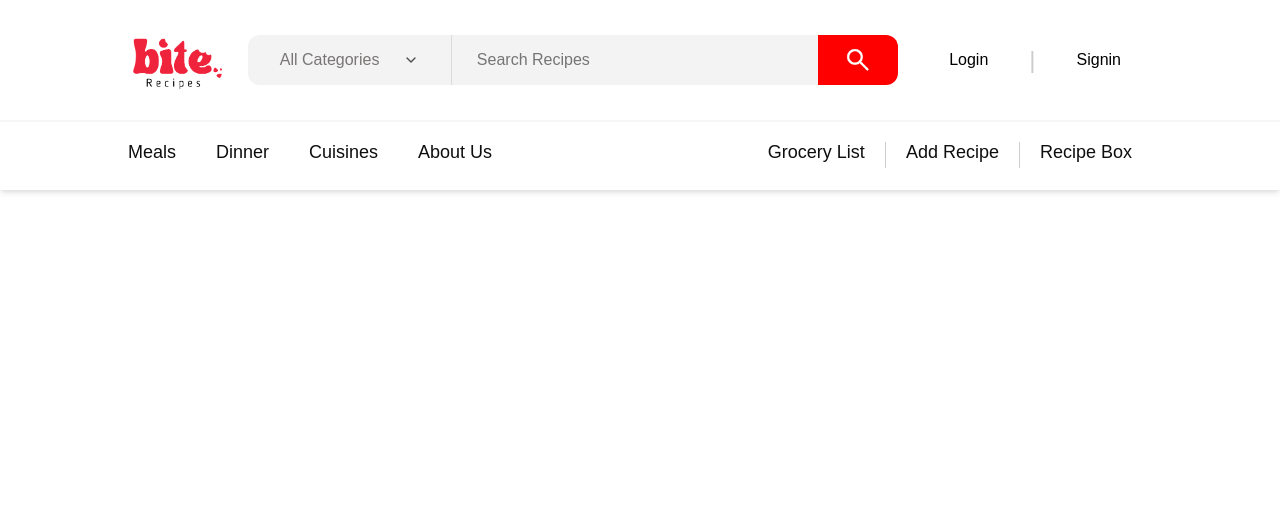
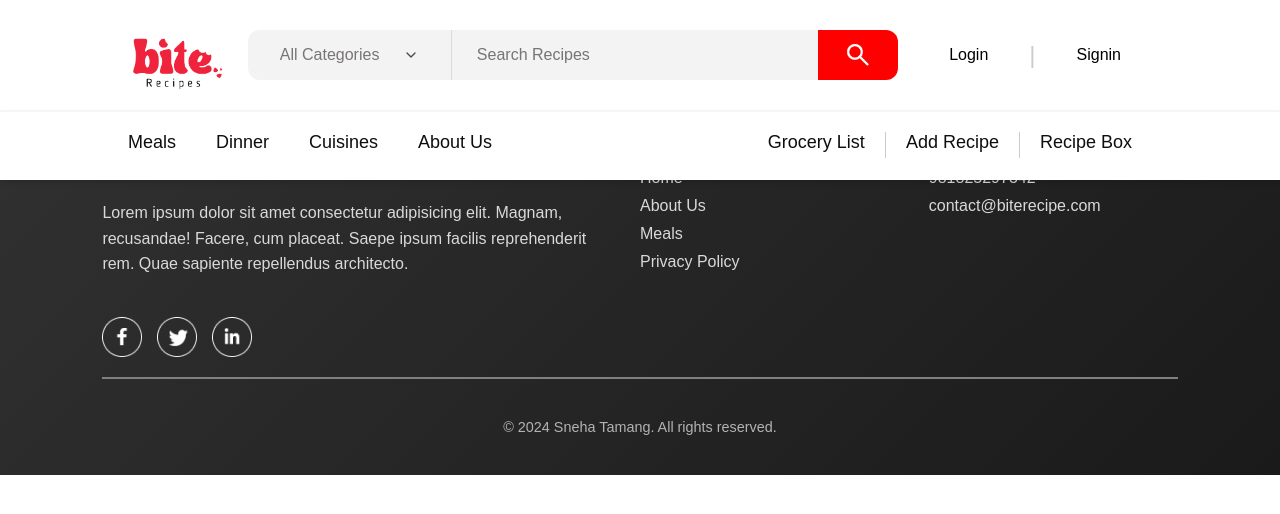
Before and after one commit to sneha-at-hub/recipe-sharing-application, a React (Vite) app in the folder frontend/: page /login in a window 1280 px wide. Shown: the top 514 px of the page. Built offline with nearby package versions, Linux system fonts and the light colour scheme.

Commit message:
added footer

```diff
--- a/frontend/src/App.jsx
+++ b/frontend/src/App.jsx
@@ -4,10 +4,14 @@ import Home from './pages/Home/Home'
 import { Route, Routes } from 'react-router-dom'
 import Meals from './pages/Meals/Meals'
 import Popular from './components/Popular/Popular'
+import Footer from './components/Footer/Footer'
 
 
 const App = () => {
   return (
+    <>
+
+
     <div className='app'>
       <Navbar />
       <Routes>
@@ -20,6 +24,8 @@ const App = () => {
       </Routes>
 
     </div>
+    <Footer />
+    </>
   )
 }
 
--- /dev/null
+++ b/frontend/src/components/Footer/Footer.css
@@ -0,0 +1,95 @@
+.footer {
+    color: #d9d9d9;
+    background: linear-gradient(135deg, #323232 0%, #1a1a1a 100%);
+    display: flex;
+    flex-direction: column;
+    align-items: center;
+    padding: 40px 8vw;
+    margin-top: 20px;
+    padding-top: 80px;
+}
+
+.footer-content {
+    width: 100%;
+    display: grid;
+    grid-template-columns: 2fr 1fr 1fr;
+    gap: 40px;
+    margin-top: -30px;
+}
+
+.logo {
+    height: auto;
+    width: 120px;
+    margin-bottom: -10px;
+}
+
+.footer-content-left, .footer-content-center, .footer-content-right {
+    display: flex;
+    flex-direction: column;
+    align-items: flex-start;
+    gap: 20px;
+
+}
+
+.footer-content-center{
+    margin-top: 40px;
+}
+
+.footer-content-right{
+    margin-top: 40px;
+}
+
+.footer-content p {
+
+    margin-bottom: 20px;
+    line-height: 1.6;
+}
+
+.footer-content-left h2, .footer-content-right h2, .footer-content-center h2 {
+    color: white;
+    margin-bottom: 10px;
+    font-size: 1.2em;
+    border-bottom: 2px solid #b3b3b3;
+    padding-bottom: 5px;
+}
+
+.footer-content-left li, .footer-content-right li, .footer-content-center li {
+    list-style: none;
+    margin-bottom: 10px;
+    font-size: 1em;
+}
+
+.footer-content-left li:hover, .footer-content-right li:hover, .footer-content-center li:hover {
+    color: #f1f1f1;
+    cursor: pointer;
+    transition: color 0.3s ease;
+}
+
+.footer-social-icons {
+    display: flex;
+    gap: 15px;
+}
+
+.footer-social-icons img {
+    width: 40px;
+    transition: transform 0.3s ease;
+}
+
+.footer-social-icons img:hover {
+    transform: scale(1.1);
+}
+
+.footer hr {
+    width: 100%;
+    height: 2px;
+    margin: 20px 0;
+    background-color: gray;
+    border: 0;
+}
+
+.footer-copyright {
+    text-align: center;
+    font-size: 0.9em;
+    margin-top: 20px;
+    color: #b3b3b3;
+}
--- /dev/null
+++ b/frontend/src/components/Footer/Footer.jsx
@@ -0,0 +1,46 @@
+import './Footer.css';
+import { assets } from '../../assets/assets';
+
+const Footer = () => {
+  return (
+    <div className='footer' id='footer'>
+        <div className="footer-content">
+            <div className="footer-content-left">
+                <img src={assets.logo} alt="Logo" className='logo'/>
+                <p>
+                  Lorem ipsum dolor sit amet consectetur adipisicing elit.
+                  Magnam, recusandae! Facere, cum placeat. Saepe ipsum facilis
+                  reprehenderit rem. Quae sapiente repellendus architecto.
+                </p>
+                <div className="footer-social-icons">
+                    <img src={assets.facebook_icon} alt="Facebook" />
+                    <img src={assets.twitter_icon} alt="Twitter" />
+                    <img src={assets.linkedin_icon} alt="LinkedIn" />
+                </div>
+            </div>
+            <div className="footer-content-center">
+                <h2>Company</h2>
+                <ul>
+                    <li>Home</li>
+                    <li>About Us</li>
+                    <li>Meals</li>
+                    <li>Privacy Policy</li>
+                </ul>
+            </div>
+            <div className="footer-content-right">
+                <h2>Get in touch</h2>
+                <ul>
+                    <li>981825297342</li>
+                    <li>contact@biterecipe.com</li>
+                </ul>
+            </div>
+        </div>
+        <hr />
+        <p className="footer-copyright">
+            © {new Date().getFullYear()} Sneha Tamang. All rights reserved.
+        </p>
+    </div>
+  )
+}
+
+export default Footer;
--- a/frontend/src/components/Header/Header.css
+++ b/frontend/src/components/Header/Header.css
@@ -1,9 +1,10 @@
 .header{
-    height: 50vw;
-    margin: 0 -30px;
+    height: 30vw;
+    margin: 0 -27px;
+
 
     background: url('../../assets/header_img.png') no-repeat;
-    background-size: contain;
+    background-size:cover;
     position: relative;
 
 }
@@ -17,7 +18,7 @@ align-items: start;
 gap: 1.5vw;
 max-width: 50%;
 bottom: 30%;
-left:6vw;
+left:11vw;
 
 }
 
--- a/frontend/src/pages/Home/Home.jsx
+++ b/frontend/src/pages/Home/Home.jsx
@@ -5,6 +5,7 @@ import RecipeCard from '../../components/RecipeCard/RecipeCard';
 import { useState } from 'react';
 import Popular from '../../components/Popular/Popular';
 import Header from '../../components/Header/Header';
+import Footer from '../../components/Footer/Footer';
 
 const Home = () => {
     const [category, setCategory] = useState("All");
@@ -14,7 +15,8 @@ const Home = () => {
             <RecipeCard category={category} setCategory={setCategory}/>
             <Explore/>
             <Popular />
-            <Header />
+
+
         </div>
     );
 };
```
